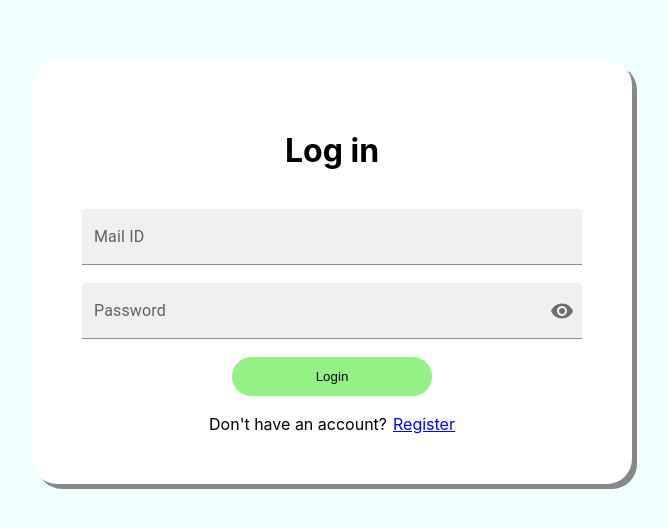
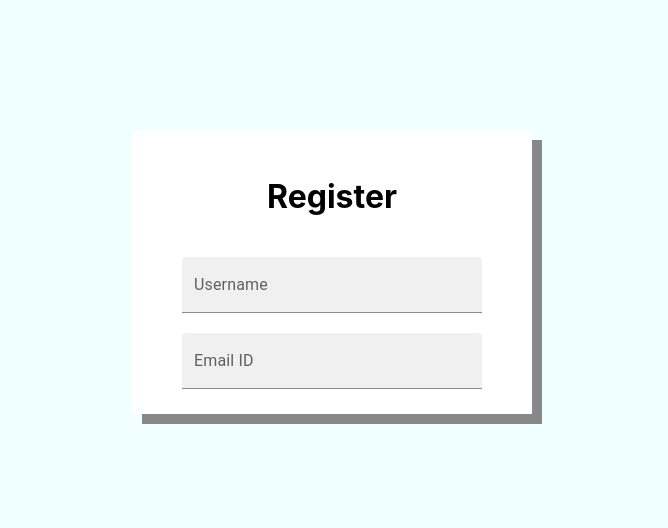
Before and after one commit to Yeshwanthi16/walletapp, a React (Create React App) app: page /register in a window 1280 px wide. Shown: the part 128-656 px from the top of the page, without its empty margins (308-976 px from the left). Built offline with nearby package versions, Linux system fonts and the light colour scheme.

Commit message:
Register page starting

```diff
--- a/src/App.js
+++ b/src/App.js
@@ -5,16 +5,20 @@ import {
   Routes,
 } from "react-router-dom";
 import Login from "./Page/Auth/Login";
+import Register from "./Page/Auth/register";
 
 function App() {
 
       // const history = createMemoryHistory();
       return (
         <Router>
-          <>
-            {/* {localStorage.getItem("token") ? <Dashboard /> : <Login />}    */}
-            <Login />
-          </>
+          <Routes>
+            <>
+              {/* {localStorage.getItem("token") ? <Dashboard /> : <Login />}    */}
+              <Route path="/login" element={<Login />} />
+              <Route path="/register" element={<Register />} />
+            </>
+          </Routes>
         </Router>
       );
     }
--- a/src/Page/Auth/Login/index.js
+++ b/src/Page/Auth/Login/index.js
@@ -9,7 +9,6 @@ import {
   InputAdornment,
   InputLabel,
   FilledInput,
-  OutlinedInput,
   TextField,
 } from "@mui/material";
 import { Visibility, VisibilityOff } from "@mui/icons-material";
@@ -18,9 +17,8 @@ import {
   StyledBoxContainer,
   StyledPageContainer,
 } from "../Styles";
-import { QuestionLink } from "../../../components/questionLink";
-
-// import { REACT_APP_API } from "../../../constants";
+import { Question } from "../../../additional/question";
+import { REACT_APP_API } from "../../../constants";
 
 function Login() {
   const [email, setEmail] = useState("");
@@ -31,8 +29,26 @@ function Login() {
   const handleMouseDownPassword = (event) => {
     event.preventDefault();
   };
+  const navigate = useNavigate();
+  const dispatch = useDispatch();
 
   const handleSubmit = async (e) => {
+    if (!(email === "" || password === "")) {
+      e.preventDefault();
+      try {
+        const response = await axios.post(`${REACT_APP_API}/login`, {
+          email,
+          password,
+        });
+        console.log("RESPONSE", response);
+        localStorage.setItem("token", JSON.stringify(response.data));
+        navigate("/dashboard");
+        dispatch({ type: "LOGIN_SUCCESS", payload: response.data });
+        setUser(true);
+      } catch (error) {
+        setUser(false);
+      }
+    }
   }
 
   return (
@@ -69,17 +85,13 @@ function Login() {
               }
             />
           </FormControl>
-          <StyledButton type="submit">Login</StyledButton>
-          <QuestionLink
+          <StyledButton type="submit">Submit</StyledButton>
+          <Question
             question="Don't have an account?"
             linkName="Register"
             path={"/register"}
           />
-          {!user && (
-            <Alert severity="error" id="error">
-              Invalid credentials
-            </Alert>
-          )}
+          {!user && <Alert severity="error">Invalid credentials</Alert>}
         </StyledBoxContainer>
       </form>
     </StyledPageContainer>
--- a/src/Page/Auth/Styles.js
+++ b/src/Page/Auth/Styles.js
@@ -12,27 +12,20 @@ export const StyledPageContainer = styled.div`
 export const StyledBoxContainer = styled.div`
   display: flex;
   flex-direction: column;
-  gap: 18px;
-  padding: 50px 50px;
-  border-radius: 25px;
+  gap: 20px;
+  padding: 25px 50px;
   align-items: center;
   background: white;
-  box-shadow: 5px 5px #888888;
+  box-shadow: 10px 10px #888888;
 `;
 
 export const StyledButton = styled.button`
-  text-decoration: none;
-  background-color: hsl(111, 80%, 73%);
-  box-shadow: inset 0 1px 0 rgba(255, 255, 255, 0.0125),
-    0 1px 1px rgba(0, 0, 0, 0.05);
-  border-radius: 25px;
-  width: 200px;
-  padding: 12px;
+  background-color: #7fffd4;
+  width: 120px;
+  padding: 10px;
   cursor: pointer;
-  border: 0;
-  border: none;
-
+  border: 10;
   &:hover {
-    background-color: hsl(121, 88%, 84%);
+    background-color: #00ffaa;
   }
 `;
--- a/src/Page/Auth/register/index.js
+++ b/src/Page/Auth/register/index.js
@@ -12,162 +12,41 @@ import {
   TextField,
 } from "@mui/material";
 import { Visibility, VisibilityOff } from "@mui/icons-material";
-import Logo from "../../../assets/logo.png";
 import {
   StyledButton,
   StyledBoxContainer,
   StyledPageContainer,
 } from "../Styles";
 import { REACT_APP_API } from "../../../constants";
-import { QuestionLink } from "../../../components/questionLink";
+import { Question } from "../../../additional/question";
 
 function Register() {
-  const [username, setUsername] = useState("");
-  const [email, setEmail] = useState("");
-  const [password, setPassword] = useState("");
-  const [password2, setPassword2] = useState("");
-  const [userExist, setUserExist] = useState(false);
-  const [noMatch, setNoMatch] = useState(false);
-  const [showPassword, setShowPassword] = useState(false);
-
-  const navigate = useNavigate();
-
-  const checkPassword = (first, second) => first === second;
-
-  const handleSubmit = async (e) => {
-    e.preventDefault();
-    //
-    // if (!checkPassword(password, password2)) {
-    //   setNoMatch(true);
-    //   return;
-    // }
-    //
-    // if (
-    //   username === "" ||
-    //   email === "" ||
-    //   password === "" ||
-    //   password2 === ""
-    // ) {
-    //   return;
-    // }
-
-    try {
-      const response = await axios.post(`${REACT_APP_API}/register`, {
-        username,
-        email,
-        password,
-      });
-
-      if (response.data.status === "OK") {
-        navigate("/login");
-      } else {
-        setUserExist(true);
-      }
-    } catch (error) {
-      console.error("error", error);
-    }
-  };
-
-  const handleClickShowPassword = () => setShowPassword((show) => !show);
-
-  const handleMouseDownPassword = (event) => {
-    event.preventDefault();
-  };
-
+    const [username, setUsername] = useState("");
+    const [email, setEmail] = useState("");
   return (
     <StyledPageContainer>
-      <form onSubmit={handleSubmit}>
+      <form>
         <StyledBoxContainer>
-          <img src={Logo} height={100} alt="logo" />
-
           <h1>Register</h1>
 
           <TextField
-            id="outlined-basic"
+            id="filled-basic"
             label="Username"
-            variant="outlined"
-            sx={{ width: "250px" }}
+            variant="filled"
+            sx={{ width: "300px" }}
             value={username}
             onChange={(e) => setUsername(e.target.value)}
           />
+
           <TextField
-            id="outlined-basic"
-            label="Email"
+            id="filled-basic"
+            label="Email ID"
             type="email"
-            variant="outlined"
-            sx={{ width: "250px" }}
+            variant="filled"
+            sx={{ width: "300px" }}
             value={email}
             onChange={(e) => setEmail(e.target.value)}
           />
-
-          <FormControl sx={{ m: 1, width: "250px" }} variant="outlined">
-            <InputLabel htmlFor="password-input">Password</InputLabel>
-            <OutlinedInput
-              id="password-input"
-              type={showPassword ? "text" : "password"}
-              label="Password"
-              variant="outlined"
-              sx={{ width: "250px" }}
-              onChange={(e) => setPassword(e.target.value)}
-              placeholder="Password"
-              value={password}
-              endAdornment={
-                <InputAdornment position="end">
-                  <IconButton
-                    aria-label="toggle password visibility"
-                    onClick={handleClickShowPassword}
-                    onMouseDown={handleMouseDownPassword}
-                    edge="end"
-                  >
-                    {showPassword ? <VisibilityOff /> : <Visibility />}
-                  </IconButton>
-                </InputAdornment>
-              }
-            />
-          </FormControl>
-          <FormControl sx={{ m: 1, width: "250px" }} variant="outlined">
-            <InputLabel htmlFor="password2-input">Verify Password</InputLabel>
-            <OutlinedInput
-              id="password2-input"
-              type={showPassword ? "text" : "password"}
-              label="Verify Password"
-              variant="outlined"
-              sx={{ width: "250px" }}
-              onChange={(e) => setPassword2(e.target.value)}
-              placeholder="Verify Password"
-              value={password2}
-              endAdornment={
-                <InputAdornment position="end">
-                  <IconButton
-                    aria-label="toggle password visibility"
-                    onClick={handleClickShowPassword}
-                    onMouseDown={handleMouseDownPassword}
-                    edge="end"
-                  >
-                    {showPassword ? <VisibilityOff /> : <Visibility />}
-                  </IconButton>
-                </InputAdornment>
-              }
-            />
-          </FormControl>
-
-          <StyledButton
-            type="submit"
-            id="submit-button"
-            role="button"
-            aria-label="submit-button"
-          >
-            Register
-          </StyledButton>
-          <QuestionLink
-            question="Already have an account?"
-            linkName="Login"
-            path={"/login"}
-          />
-          {userExist && (
-            <Alert severity="error">Account with Email ID already exists</Alert>
-          )}
-          {noMatch && <Alert severity="error">Passwords don't match</Alert>}
         </StyledBoxContainer>
       </form>
     </StyledPageContainer>
--- a/src/components/questionLink/index.js
+++ b/src/additional/question/index.js
@@ -5,7 +5,7 @@ import {
 } from "./styles";
 import { Link } from "react-router-dom";
 
-export const QuestionLink = ({ question, linkName, path }) => {
+export const Question = ({ question, linkName, path }) => {
   return (
     <StyledWrapper>
       <StyledLeftContainer>{question}</StyledLeftContainer>
--- a/src/components/questionLink/styles.js
+++ b/src/additional/question/styles.js
@@ -2,16 +2,15 @@ import styled from "styled-components";
 
 export const StyledWrapper = styled.div`
   display: flex;
-  gap: 6px;
+  gap: 3px;
 `;
 export const StyledLeftContainer = styled.div``;
 export const StyledRightContainer = styled.div`
-  color: blue;
+  color: #008055;
   text-decoration: underline;
   cursor: pointer;
-
   &:hover {
-    color: #3232cb;
+    color: #003322;
     transition: 1s;
   }
 `;
--- /dev/null
+++ b/src/constants.js
@@ -0,0 +1 @@
+export const REACT_APP_API = "http://localhost:8080/user";
```
